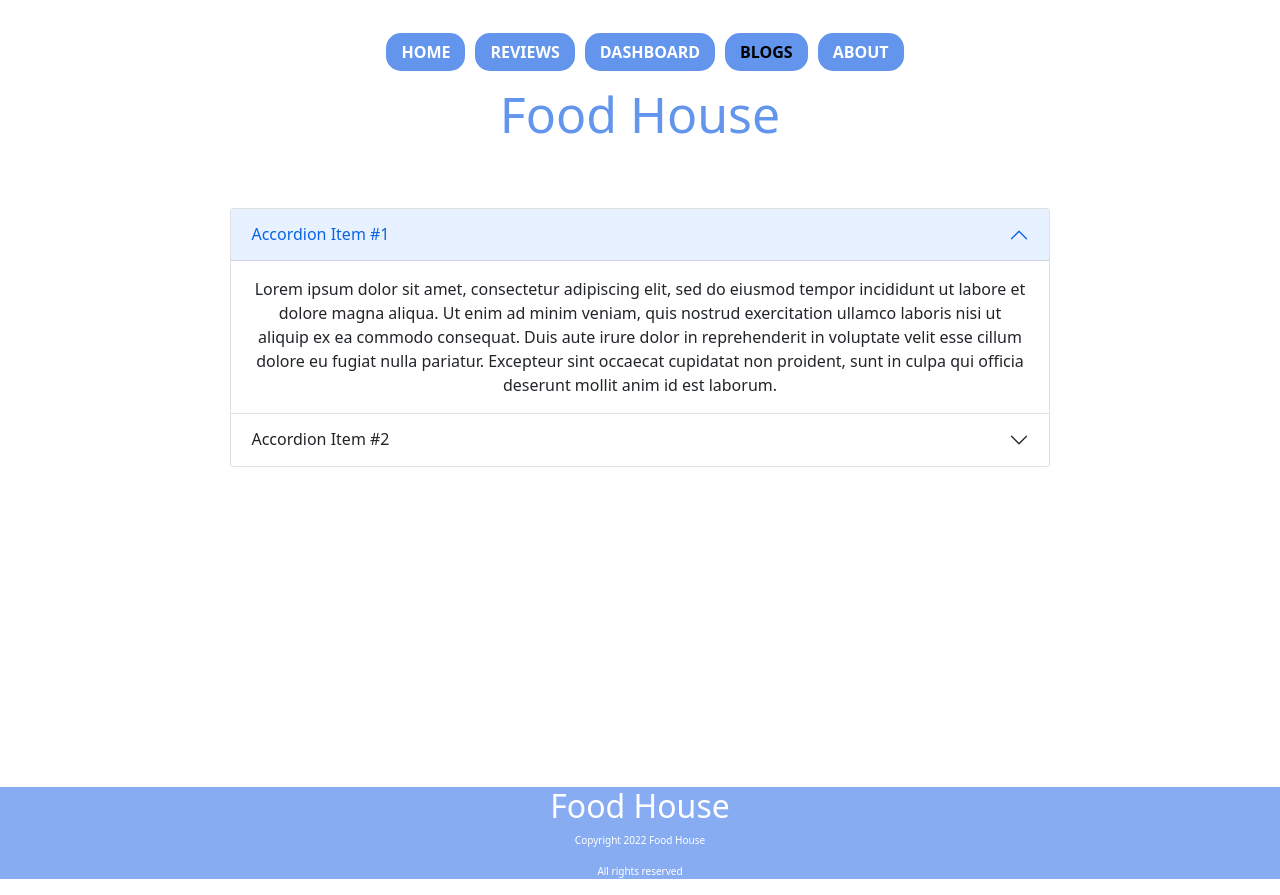
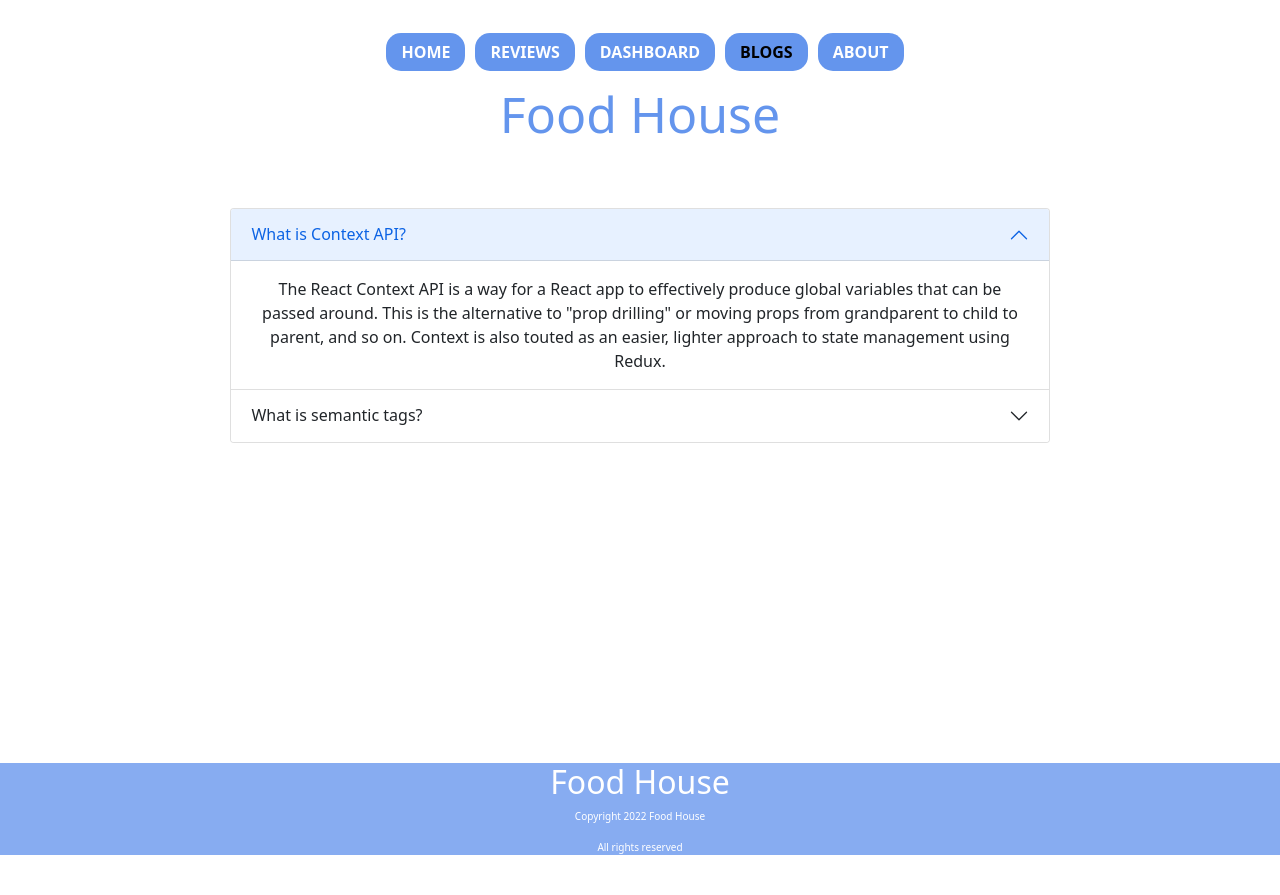
Before and after one commit to rana135/food-house, a React (Create React App) app: page /blogs in a window 1280 px wide. After the commit the page ends 871 px from the top, so only its background shows below. Built offline with nearby package versions, Linux system fonts and the light colour scheme.

Commit message:
cordion finally done

```diff
--- a/public/data.json
+++ b/public/data.json
@@ -17,7 +17,7 @@
       "id": 3,
       "picture": "https://img.freepik.com/free-photo/young-handsome-man-with-beard-isolated-keeping-arms-crossed-frontal-position_1368-132662.jpg?w=740",
       "reviews": "Get the grilled cheese with tomato soup! It's sooo good!And the garlic french fries!The burgers here are good size super delicious, too!",
-      "name": "Devin Walker",
+      "name": "Jason Knill",
       "ratings": 4.5
     },
     {
--- a/src/components/Blogs/Blogs.js
+++ b/src/components/Blogs/Blogs.js
@@ -7,27 +7,18 @@ const Blogs = () => {
         <div className='accordion'>
             <Accordion defaultActiveKey="0">
   <Accordion.Item eventKey="0">
-    <Accordion.Header>Accordion Item #1</Accordion.Header>
+    <Accordion.Header>What is Context API?</Accordion.Header>
     <Accordion.Body>
-      Lorem ipsum dolor sit amet, consectetur adipiscing elit, sed do eiusmod
-      tempor incididunt ut labore et dolore magna aliqua. Ut enim ad minim
-      veniam, quis nostrud exercitation ullamco laboris nisi ut aliquip ex ea
-      commodo consequat. Duis aute irure dolor in reprehenderit in voluptate
-      velit esse cillum dolore eu fugiat nulla pariatur. Excepteur sint occaecat
-      cupidatat non proident, sunt in culpa qui officia deserunt mollit anim id
-      est laborum.
+    The React Context API is a way for a React app to effectively produce global variables that can be passed around. This is the alternative to "prop drilling" or moving props from grandparent to child to parent, and so on. Context is also touted as an easier, lighter approach to state management using Redux.
     </Accordion.Body>
   </Accordion.Item>
   <Accordion.Item eventKey="1">
-    <Accordion.Header>Accordion Item #2</Accordion.Header>
+    <Accordion.Header>What is semantic tags?</Accordion.Header>
     <Accordion.Body>
-      Lorem ipsum dolor sit amet, consectetur adipiscing elit, sed do eiusmod
-      tempor incididunt ut labore et dolore magna aliqua. Ut enim ad minim
-      veniam, quis nostrud exercitation ullamco laboris nisi ut aliquip ex ea
-      commodo consequat. Duis aute irure dolor in reprehenderit in voluptate
-      velit esse cillum dolore eu fugiat nulla pariatur. Excepteur sint occaecat
-      cupidatat non proident, sunt in culpa qui officia deserunt mollit anim id
-      est laborum.
+    Semantic tags clearly define the purpose of the HTML element. It also describes the type of content that the element should contain.
+Semantic tags also help search engines to parse the webpage correctly and find accurate information. Thus, helping search engines to correctly index the page.New HTML5 semantic tags to structure the document in a meaningful way are:header,nav,article,section,
+aside.
+<footer></footer>
     </Accordion.Body>
   </Accordion.Item>
 </Accordion>
```
